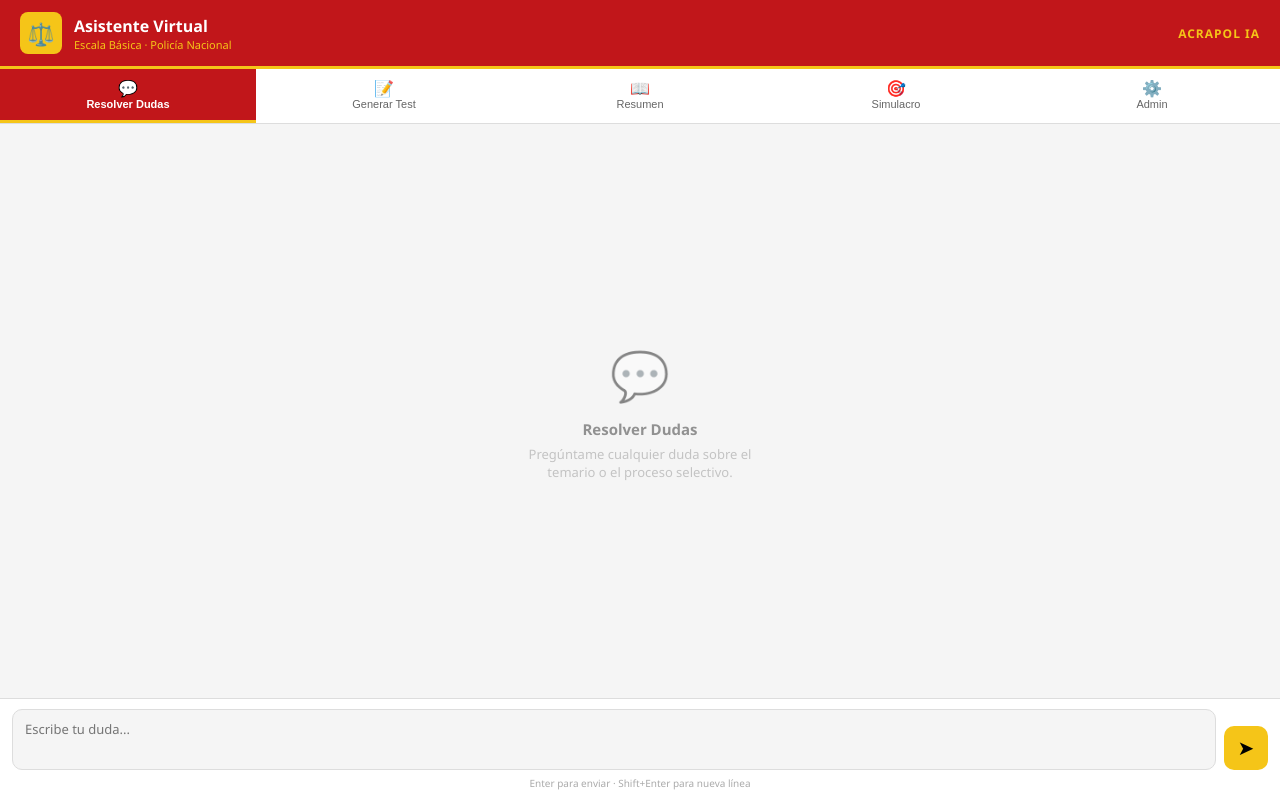
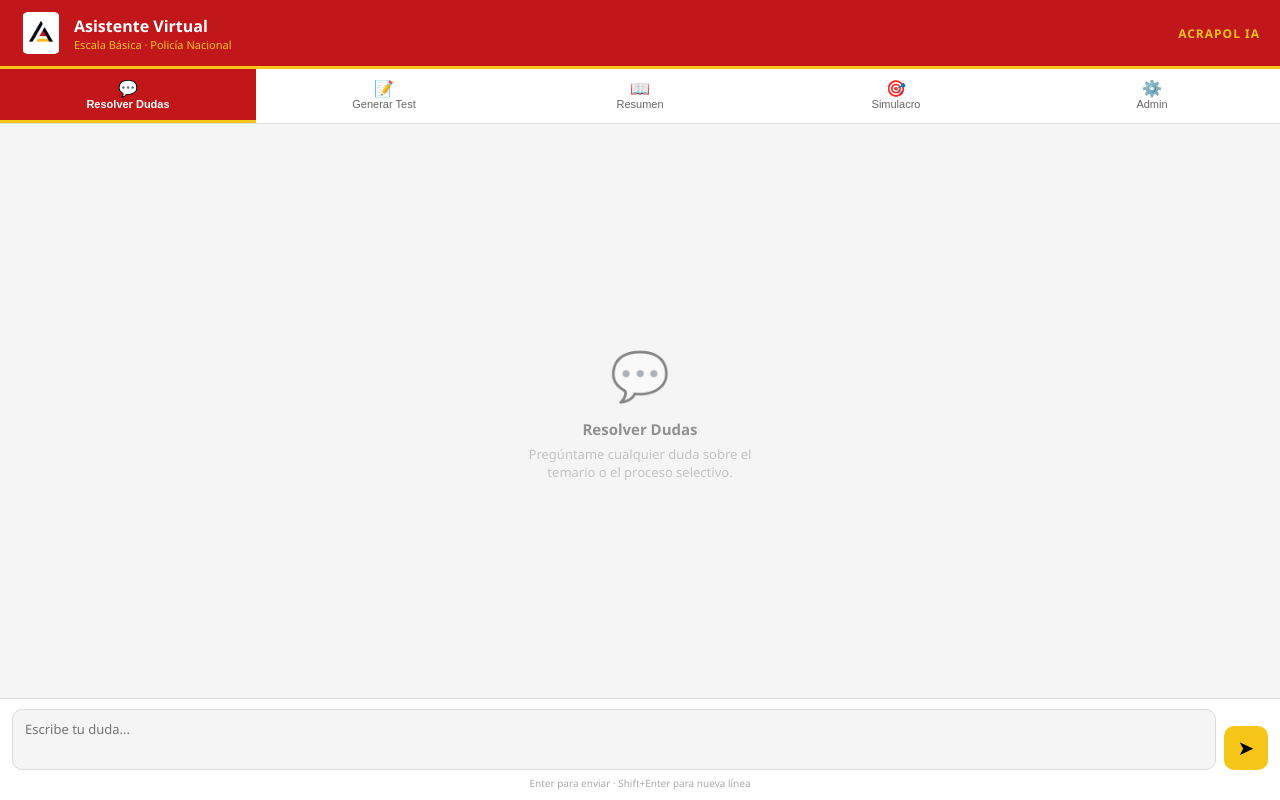
Before and after one commit to bbm-9/Acrapol-IA, a website: page index.html in a window 1280 px wide. Drawn offline with Linux system fonts and the light colour scheme.

Commit message:
Update index.html

```diff
--- a/index.html
+++ b/index.html
@@ -87,7 +87,7 @@
 
 <!-- CABECERA -->
 <div id="header">
-  <div class="logo">⚖️</div>
+  <div class="logo" style="background:transparent; padding:2px;"><img src="/Plantilla%20preguntas%20historias.jpg" style="width:42px; height:42px; object-fit:contain; border-radius:6px;" onerror="this.parentElement.innerHTML='⚖️'"/></div>
   <div>
     <div class="titulo">Asistente Virtual</div>
     <div class="subtitulo">Escala Básica · Policía Nacional</div>
```
